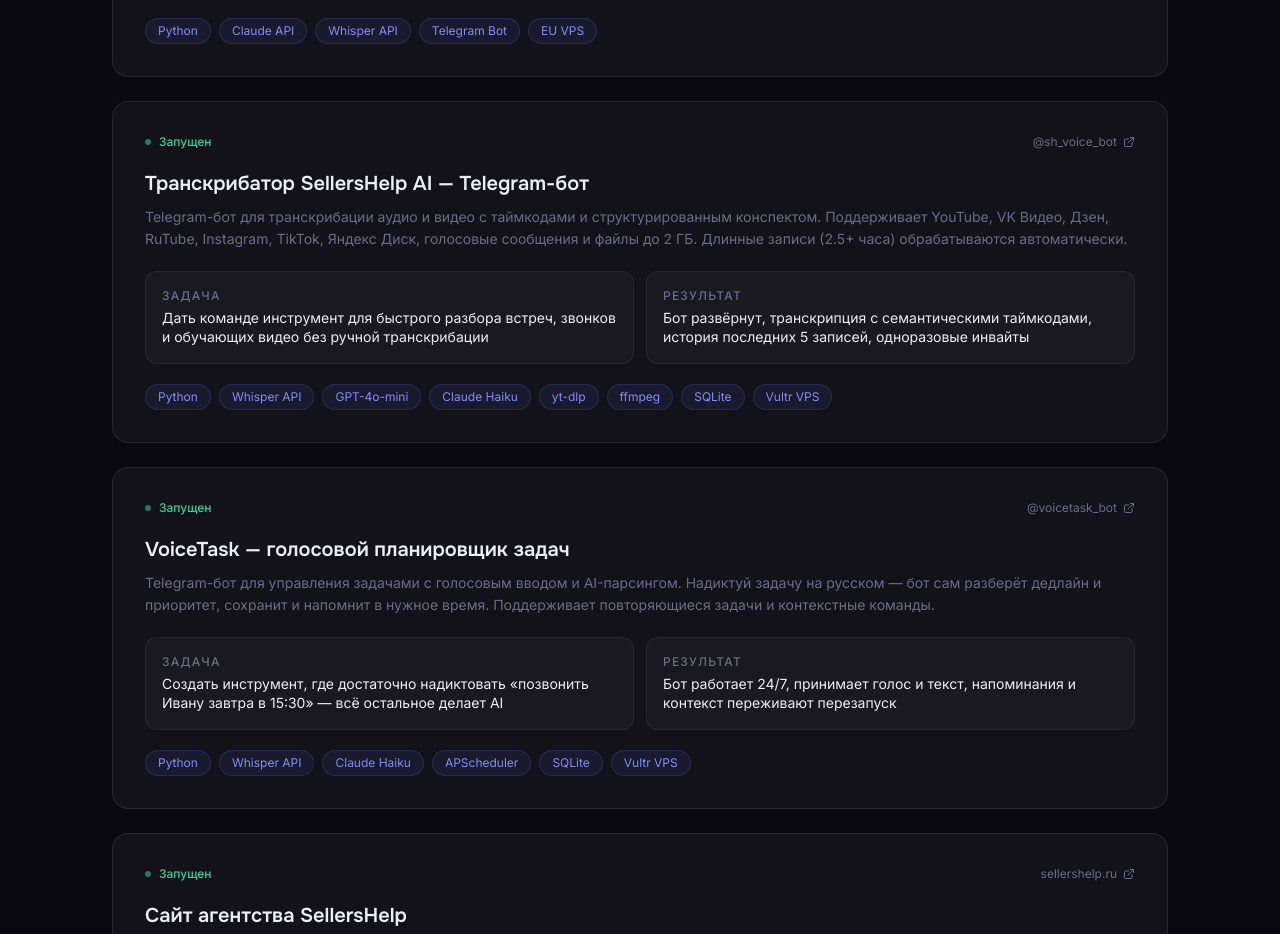
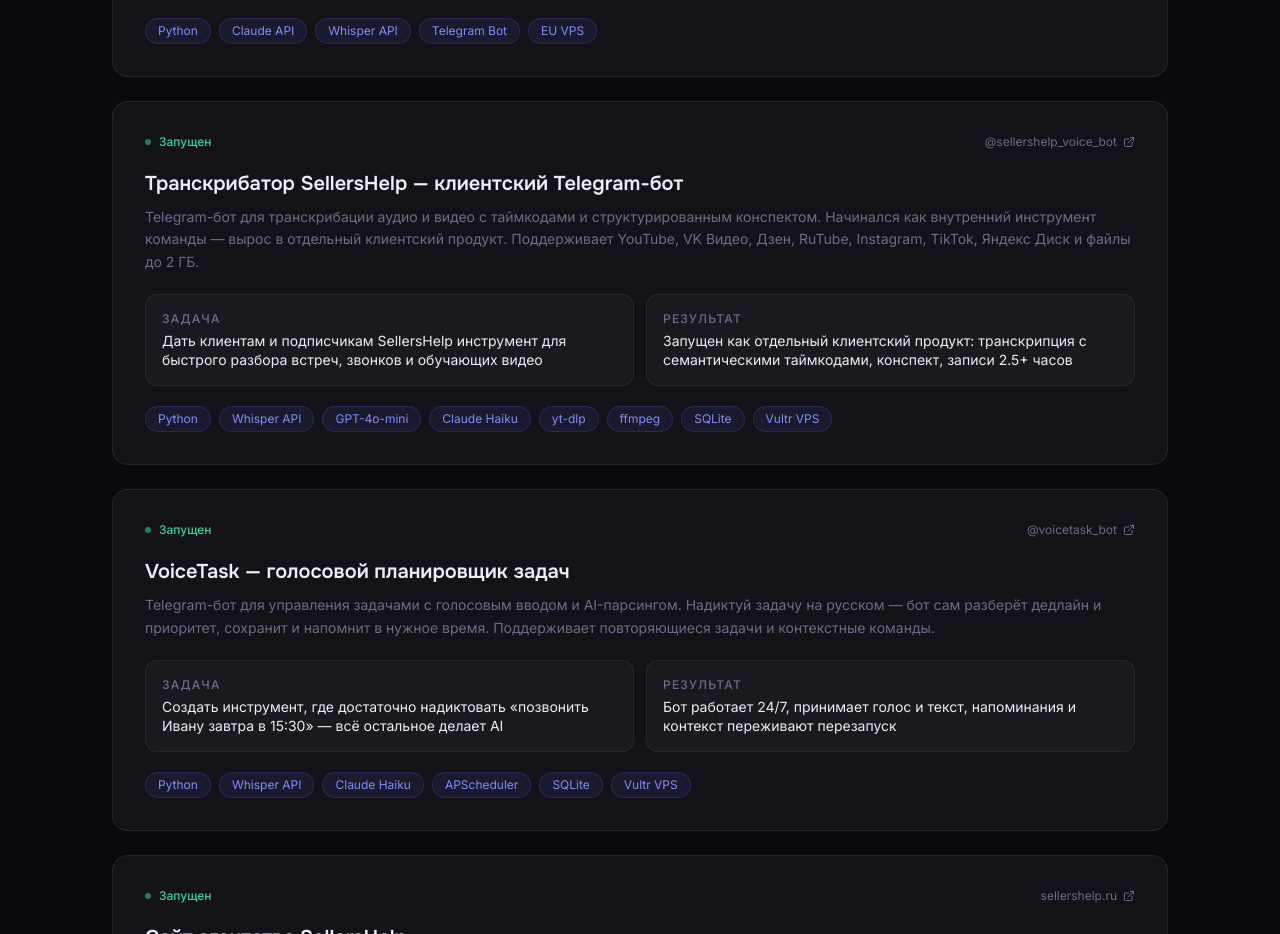
Before and after one commit to yurazlab/yurazlab, a Next.js app: page / in a window 1280 px wide. Shown: the part 1680-2614 px from the top of the page. Built offline with nearby package versions, Linux system fonts and the light colour scheme.

Commit message:
Switch to @sellershelp_voice_bot as client product; add evolution story
Co-Authored-By: Claude Sonnet 4.6 <noreply@anthropic.com>

```diff
--- a/components/CurrentProjects.tsx
+++ b/components/CurrentProjects.tsx
@@ -30,14 +30,14 @@ const completed = [
   {
     status: "Запущен",
     statusColor: "text-emerald-400",
-    title: "Транскрибатор SellersHelp AI — Telegram-бот",
+    title: "Транскрибатор SellersHelp — клиентский Telegram-бот",
     description:
-      "Telegram-бот для транскрибации аудио и видео с таймкодами и структурированным конспектом. Поддерживает YouTube, VK Видео, Дзен, RuTube, Instagram, TikTok, Яндекс Диск, голосовые сообщения и файлы до 2 ГБ. Длинные записи (2.5+ часа) обрабатываются автоматически.",
-    task: "Дать команде инструмент для быстрого разбора встреч, звонков и обучающих видео без ручной транскрибации",
-    result: "Бот развёрнут, транскрипция с семантическими таймкодами, история последних 5 записей, одноразовые инвайты",
+      "Telegram-бот для транскрибации аудио и видео с таймкодами и структурированным конспектом. Начинался как внутренний инструмент команды — вырос в отдельный клиентский продукт. Поддерживает YouTube, VK Видео, Дзен, RuTube, Instagram, TikTok, Яндекс Диск и файлы до 2 ГБ.",
+    task: "Дать клиентам и подписчикам SellersHelp инструмент для быстрого разбора встреч, звонков и обучающих видео",
+    result: "Запущен как отдельный клиентский продукт: транскрипция с семантическими таймкодами, конспект, записи 2.5+ часов",
     stack: ["Python", "Whisper API", "GPT-4o-mini", "Claude Haiku", "yt-dlp", "ffmpeg", "SQLite", "Vultr VPS"],
-    link: "https://t.me/sh_voice_bot",
-    linkLabel: "@sh_voice_bot",
+    link: "https://t.me/sellershelp_voice_bot",
+    linkLabel: "@sellershelp_voice_bot",
     hasScreenshots: false,
   },
   {
```
Also changed, not shown: 1 other file (tests, documents, lock files or other folders).
